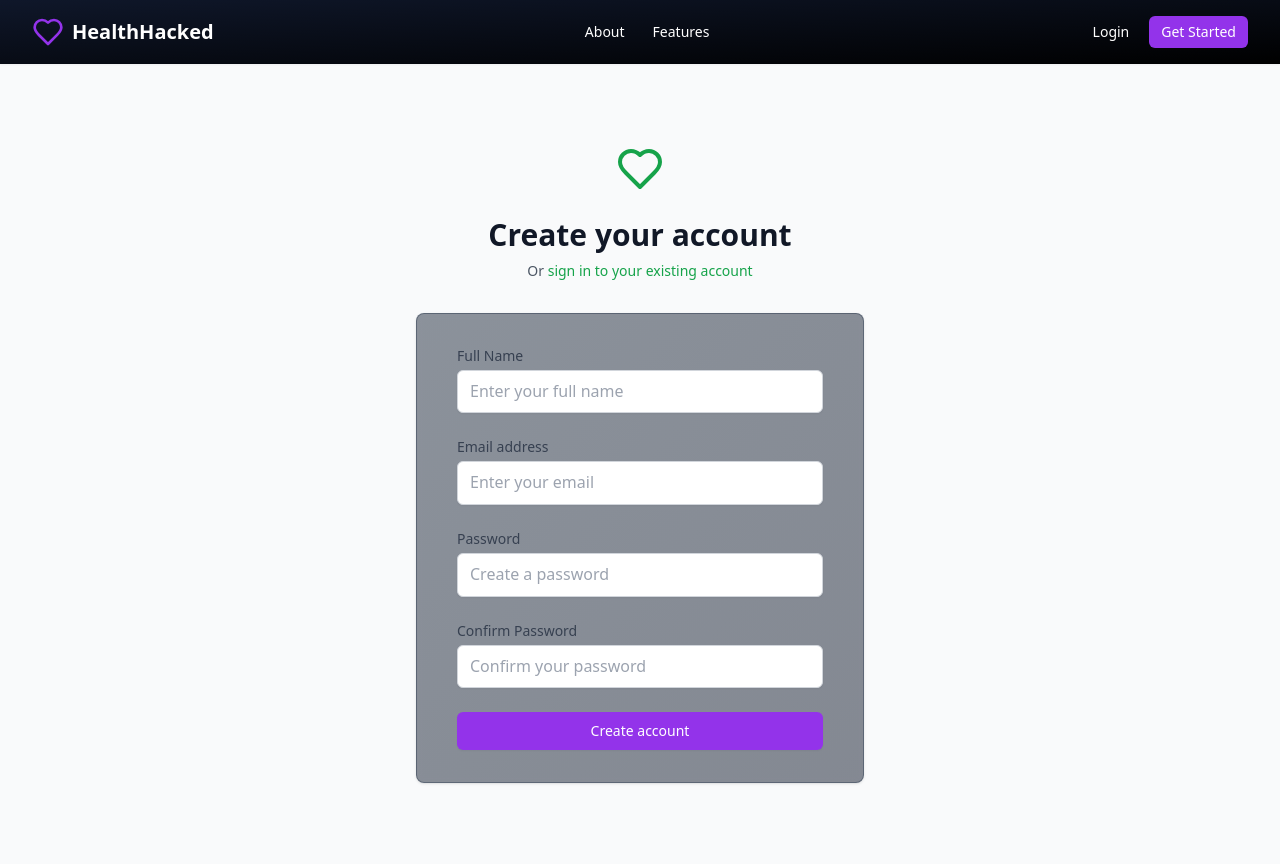
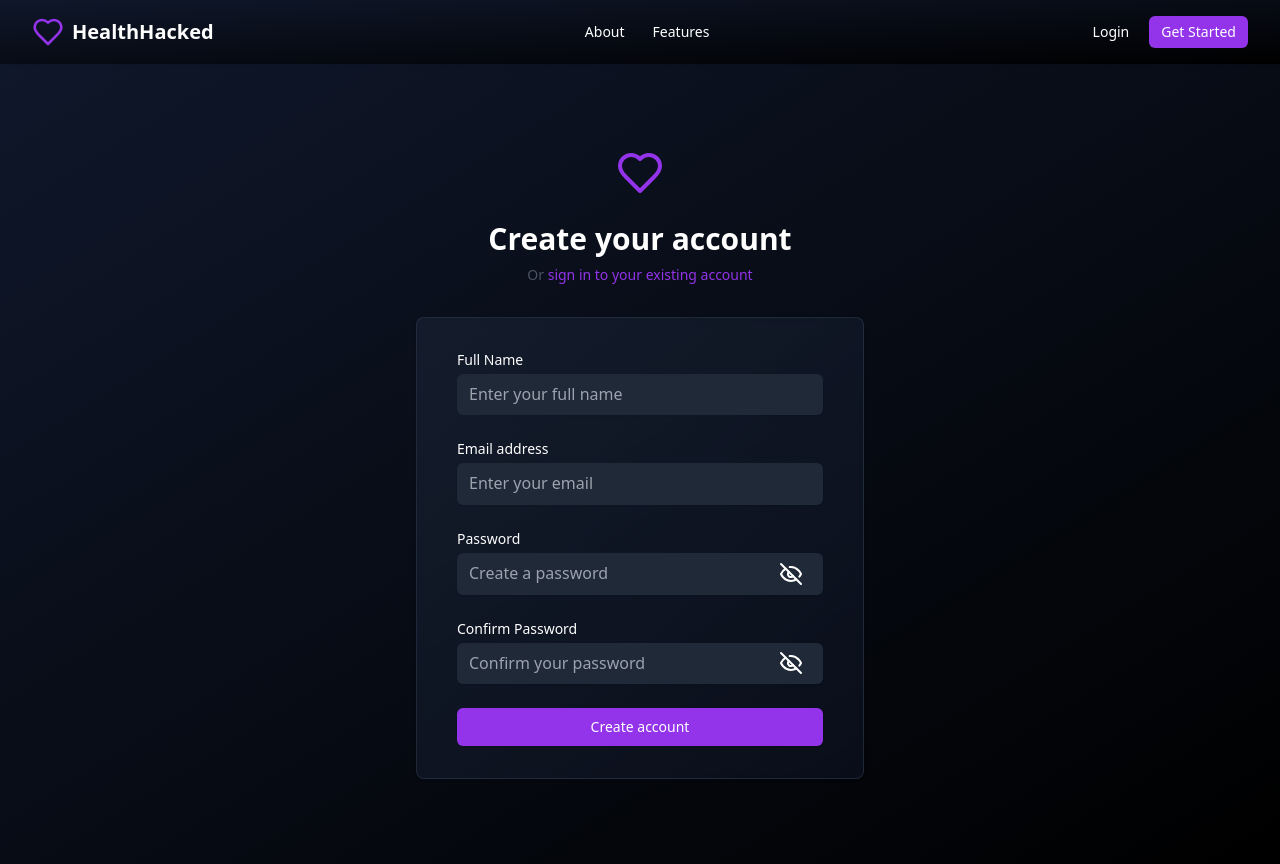
Before and after one commit to lightyear256/HealthHacked---Your-AI-Powered-Health-Companion, a React (Vite) app in the folder healthhacked/frontend/: page /register in a window 1280 px wide. Built offline with nearby package versions, Linux system fonts and the light colour scheme; no server answers.

Commit message:
fixed registration page

```diff
--- a/healthhacked/frontend/src/pages/Register.tsx
+++ b/healthhacked/frontend/src/pages/Register.tsx
@@ -7,11 +7,14 @@ import { useAuthStore } from '../hooks/useAuth';
 import { Button } from '../components/ui/Button';
 import { Input } from '../components/ui/Input';
 import { Card } from '../components/ui/Card';
-import { Heart } from 'lucide-react';
+
+import { Eye, Heart, EyeOff } from 'lucide-react';
 import toast from 'react-hot-toast';
 
 export function Register() {
   const [isLoading, setIsLoading] = useState(false);
+  const [pass,setPass]=useState(false)
+  const [pass2,setPass2]=useState(false)
   const [formData, setFormData] = useState({
     name: '',
     email: '',
@@ -103,27 +106,27 @@ export function Register() {
   };
 
   return (
-    <div className="min-h-screen bg-gray-50 flex flex-col justify-center py-12 sm:px-6 lg:px-8">
+    <div className="min-h-screen bg-gradient-to-br from-slate-900 to-black flex flex-col justify-center py-12 sm:px-6 lg:px-8">
       <div className="sm:mx-auto sm:w-full sm:max-w-md">
         <div className="flex justify-center">
-          <Heart className="h-12 w-12 text-green-600" />
+          <Heart className="h-12 w-12 text-purple-600" />
         </div>
-        <h2 className="mt-6 text-center text-3xl font-bold text-gray-900">
+        <h2 className="mt-6 text-center text-3xl font-bold text-white">
           Create your account
         </h2>
         <p className="mt-2 text-center text-sm text-gray-600">
           Or{' '}
-          <Link to="/login" className="font-medium text-green-600 hover:text-green-500">
+          <Link to="/login" className="font-medium text-purple-600">
             sign in to your existing account
           </Link>
         </p>
       </div>
 
       <div className="mt-8 sm:mx-auto sm:w-full sm:max-w-md">
-        <Card className="py-8 px-4 shadow sm:rounded-lg sm:px-10">
+        <Card className="py-8 px-4 shadow sm:rounded-lg sm:px-10 text-white">
           <form className="space-y-6" onSubmit={handleSubmit}>
             <div>
-              <label htmlFor="name" className="block text-sm font-medium text-gray-700">
+              <label htmlFor="name" className="block text-sm font-medium ">
                 Full Name
               </label>
               <div className="mt-1">
@@ -134,7 +137,7 @@ export function Register() {
                   autoComplete="name"
                   value={formData.name}
                   onChange={handleInputChange}
-                  className="appearance-none block w-full px-3 py-2 border border-gray-300 rounded-md shadow-sm placeholder-gray-400 focus:outline-none focus:ring-green-500 focus:border-green-500"
+                  className="appearance-none block w-full px-3 py-2 bg-gray-800 rounded-md shadow-sm placeholder-gray-400 focus:outline-none focus:ring-green-500 focus:border-green-500"
                   placeholder="Enter your full name"
                 />
                 {errors.name && (
@@ -144,7 +147,7 @@ export function Register() {
             </div>
 
             <div>
-              <label htmlFor="email" className="block text-sm font-medium text-gray-700">
+              <label htmlFor="email" className="block text-sm font-medium ">
                 Email address
               </label>
               <div className="mt-1">
@@ -155,7 +158,7 @@ export function Register() {
                   autoComplete="email"
                   value={formData.email}
                   onChange={handleInputChange}
-                  className="appearance-none block w-full px-3 py-2 border border-gray-300 rounded-md shadow-sm placeholder-gray-400 focus:outline-none focus:ring-green-500 focus:border-green-500"
+                  className="appearance-none block w-full px-3 py-2 bg-gray-800 rounded-md shadow-sm placeholder-gray-400 focus:outline-none focus:ring-green-500 focus:border-green-500"
                   placeholder="Enter your email"
                 />
                 {errors.email && (
@@ -165,20 +168,23 @@ export function Register() {
             </div>
 
             <div>
-              <label htmlFor="password" className="block text-sm font-medium text-gray-700">
+              <label htmlFor="password" className="block text-sm font-medium ">
                 Password
               </label>
               <div className="mt-1">
+                <div className='flex justify-end items-center relative'>
                 <input
                   id="password"
                   name="password"
-                  type="password"
+                  type={pass2?"text":"password"}
                   autoComplete="new-password"
                   value={formData.password}
                   onChange={handleInputChange}
-                  className="appearance-none block w-full px-3 py-2 border border-gray-300 rounded-md shadow-sm placeholder-gray-400 focus:outline-none focus:ring-green-500 focus:border-green-500"
+                  className="appearance-none bg-gray-800 block w-full px-3 py-2  rounded-md shadow-sm placeholder-gray-400 focus:outline-none focus:ring-green-500 focus:border-green-500"
                   placeholder="Create a password"
                 />
+                {pass2?<Eye className='absolute right-5' onClick={()=>{setPass2(!pass2)}}/>:<EyeOff className='absolute right-5' onClick={()=>{setPass2(!pass2)}}/>}
+                </div>
                 {errors.password && (
                   <p className="mt-1 text-sm text-red-600">{errors.password}</p>
                 )}
@@ -186,20 +192,23 @@ export function Register() {
             </div>
 
             <div>
-              <label htmlFor="confirmPassword" className="block text-sm font-medium text-gray-700">
+              <label htmlFor="confirmPassword" className="block text-sm font-medium">
                 Confirm Password
               </label>
               <div className="mt-1">
+                <div className='flex justify-end items-center relative'>
                 <input
                   id="confirmPassword"
                   name="confirmPassword"
-                  type="password"
+                  type={pass?"text":"password"}
                   autoComplete="new-password"
                   value={formData.confirmPassword}
                   onChange={handleInputChange}
-                  className="appearance-none block w-full px-3 py-2 border border-gray-300 rounded-md shadow-sm placeholder-gray-400 focus:outline-none focus:ring-green-500 focus:border-green-500"
+                  className="appearance-none bg-gray-800 block w-full px-3 py-2  rounded-md shadow-sm placeholder-gray-400 focus:outline-none focus:ring-green-500 focus:border-green-500"
                   placeholder="Confirm your password"
                 />
+                {pass?<Eye className='absolute right-5' onClick={()=>{setPass(!pass)}}/>:<EyeOff className='absolute right-5' onClick={()=>{setPass(!pass)}}/>}
+                </div>
                 {errors.confirmPassword && (
                   <p className="mt-1 text-sm text-red-600">{errors.confirmPassword}</p>
                 )}
@@ -210,7 +219,8 @@ export function Register() {
               <Button
                 type="submit"
                 disabled={isLoading}
-                className="w-full flex justify-center py-2 px-4 border border-transparent rounded-md shadow-sm text-sm font-medium text-white bg-green-600 hover:bg-green-700 focus:outline-none focus:ring-2 focus:ring-offset-2 focus:ring-green-500 disabled:opacity-50"
+                variant='primary'
+                className="w-full flex justify-center py-2 px-4 border border-transparent rounded-md shadow-sm text-sm font-medium text-white  hover:bg-green-700 focus:outline-none focus:ring-2 focus:ring-offset-2 focus:ring-green-500 disabled:opacity-50"
               >
                 {isLoading ? 'Creating account...' : 'Create account'}
               </Button>
```
Also changed, not shown: 1 other file (tests, documents, lock files or other folders).
